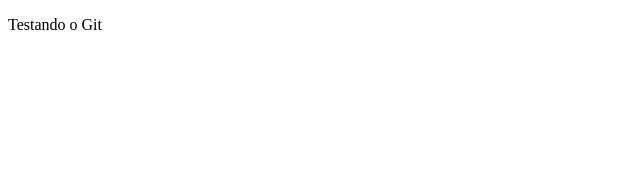
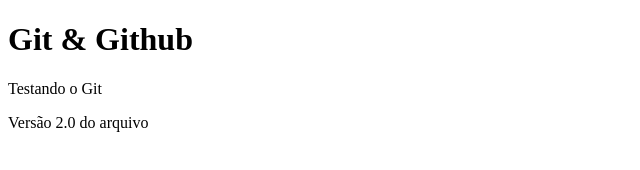
Before and after one commit to OnicioLemos/aulagithub, a plain HTML site: page index.html in a window 1280 px wide. Shown: the whole page, without its empty margins (0-640 px from the left). Drawn offline with Linux system fonts and the light colour scheme.

Commit message:
Titulo e conteudo

```diff
--- a/index.html
+++ b/index.html
@@ -6,6 +6,10 @@
     <title>Teste Git & Github</title>
 </head>
 <body>
-    <p>Testando o Git</p>
+    <main>
+        <h1>Git & Github</h1>
+        <p>Testando o Git</p>
+        <p>Versão 2.0 do arquivo</p>
+    </main>
 </body>
 </html>
```
